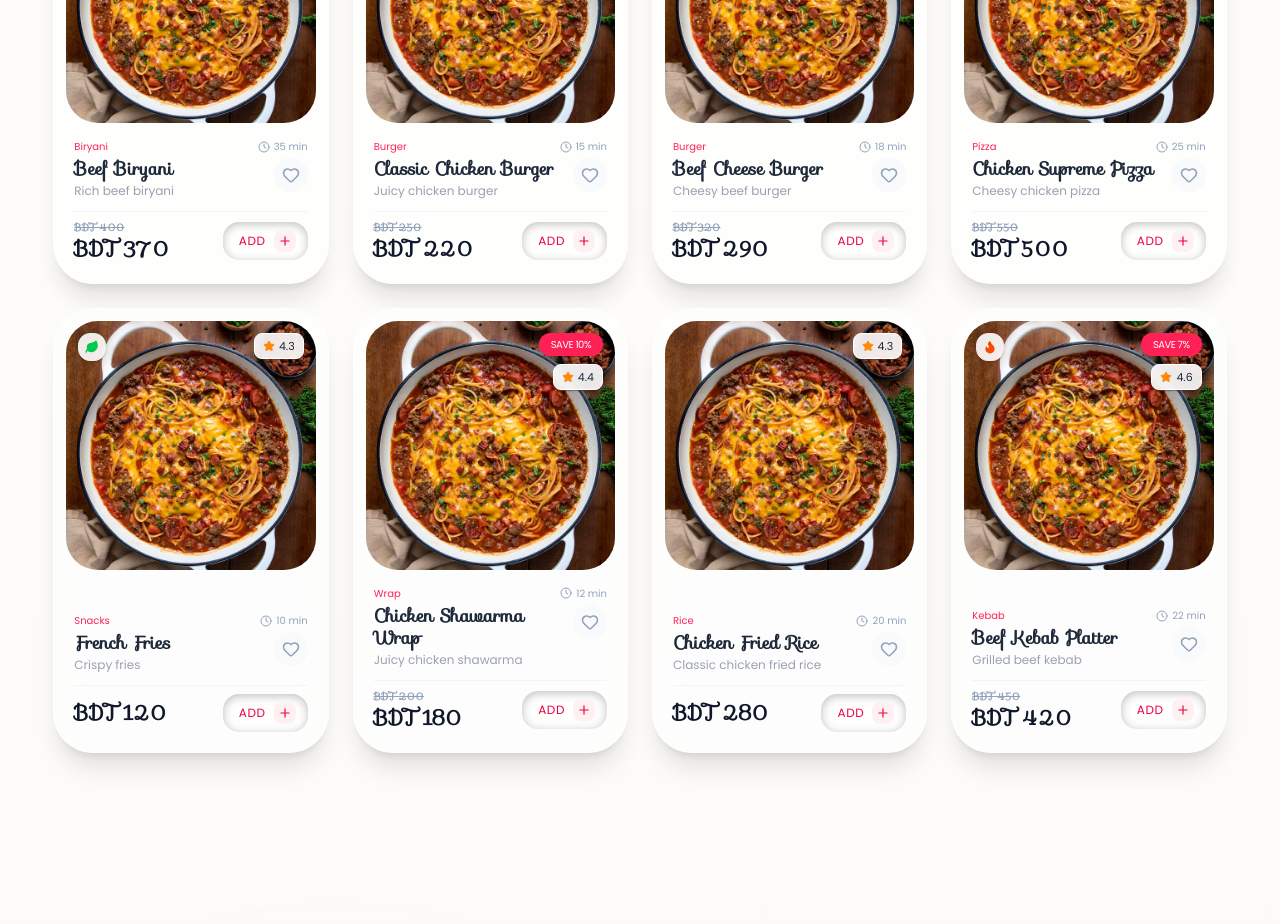
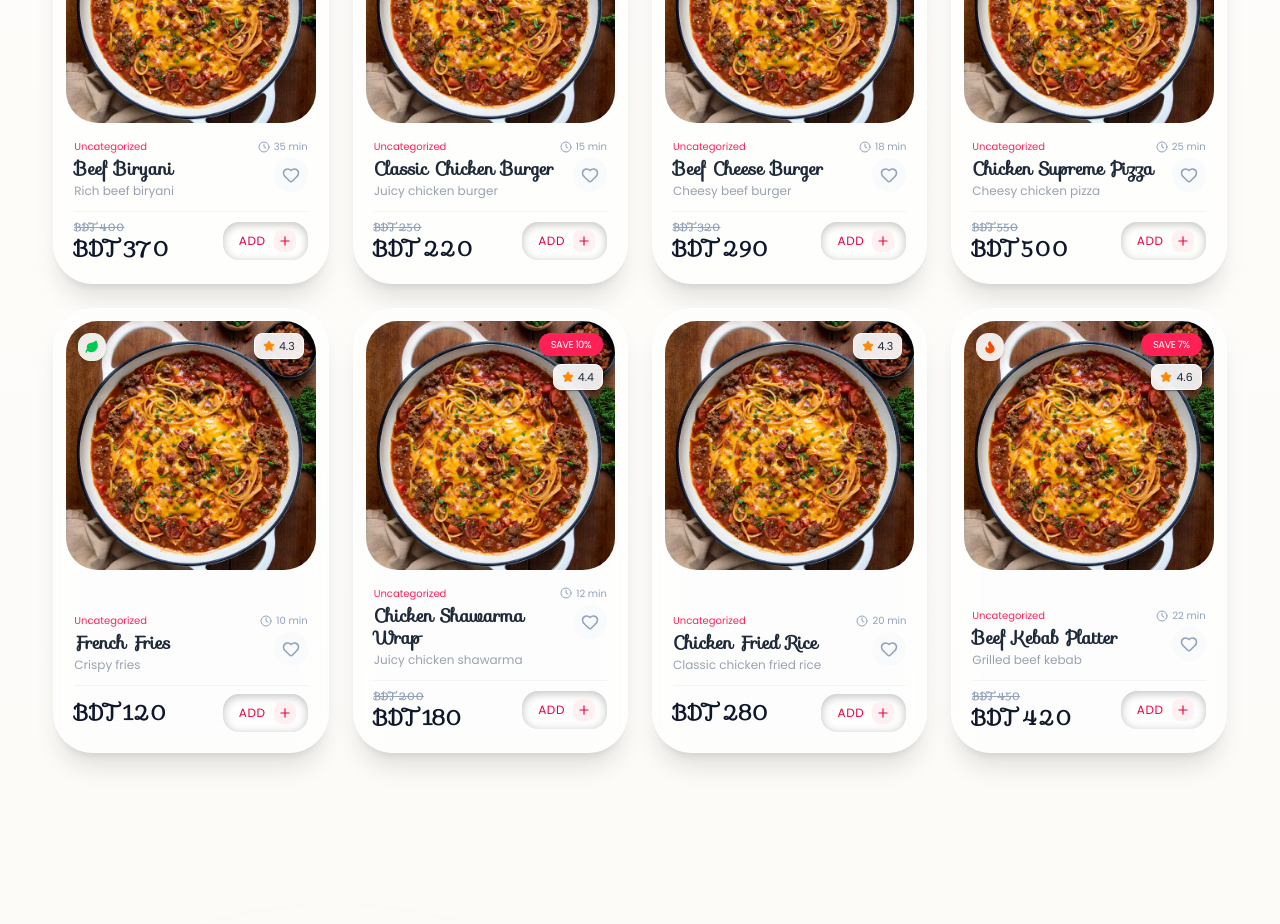
Before and after one commit to alaminislam34/FoodVely, a Next.js app: page / in a window 1280 px wide. Shown: the part 1440-2364 px from the top of the page. Built offline with nearby package versions, Linux system fonts and the light colour scheme; no server answers.

Commit message:
added some changes

```diff
--- a/src/app/(home)/menu/[slug]/page.tsx
+++ b/src/app/(home)/menu/[slug]/page.tsx
@@ -205,7 +205,7 @@ export default function MenuDetailsPage({ params }: MenuDetailsPageProps) {
             {/* Category & Rating */}
             <div className="flex items-center gap-4 mb-6">
               <span className="text-xs font-black text-rose-500 uppercase tracking-widest bg-rose-50 px-3 py-1 rounded-full">
-                {product.category?.name || "Uncategorized"}
+                {product.category?.title || "Uncategorized"}
               </span>
               {product.rating?.average && (
                 <div className="flex items-center gap-1.5">
--- a/src/app/ui/Products.tsx
+++ b/src/app/ui/Products.tsx
@@ -23,7 +23,7 @@ export const ProductCard = ({ product }: { product: Product }) => {
 
   const displayPrice = product.discountPrice || product.price;
   const hasDiscount = !!product.discountPrice;
-  const categoryName = product.category?.name || "Uncategorized";
+  const categoryName = product.category?.title || "Uncategorized";
 
   return (
     <motion.div
```
